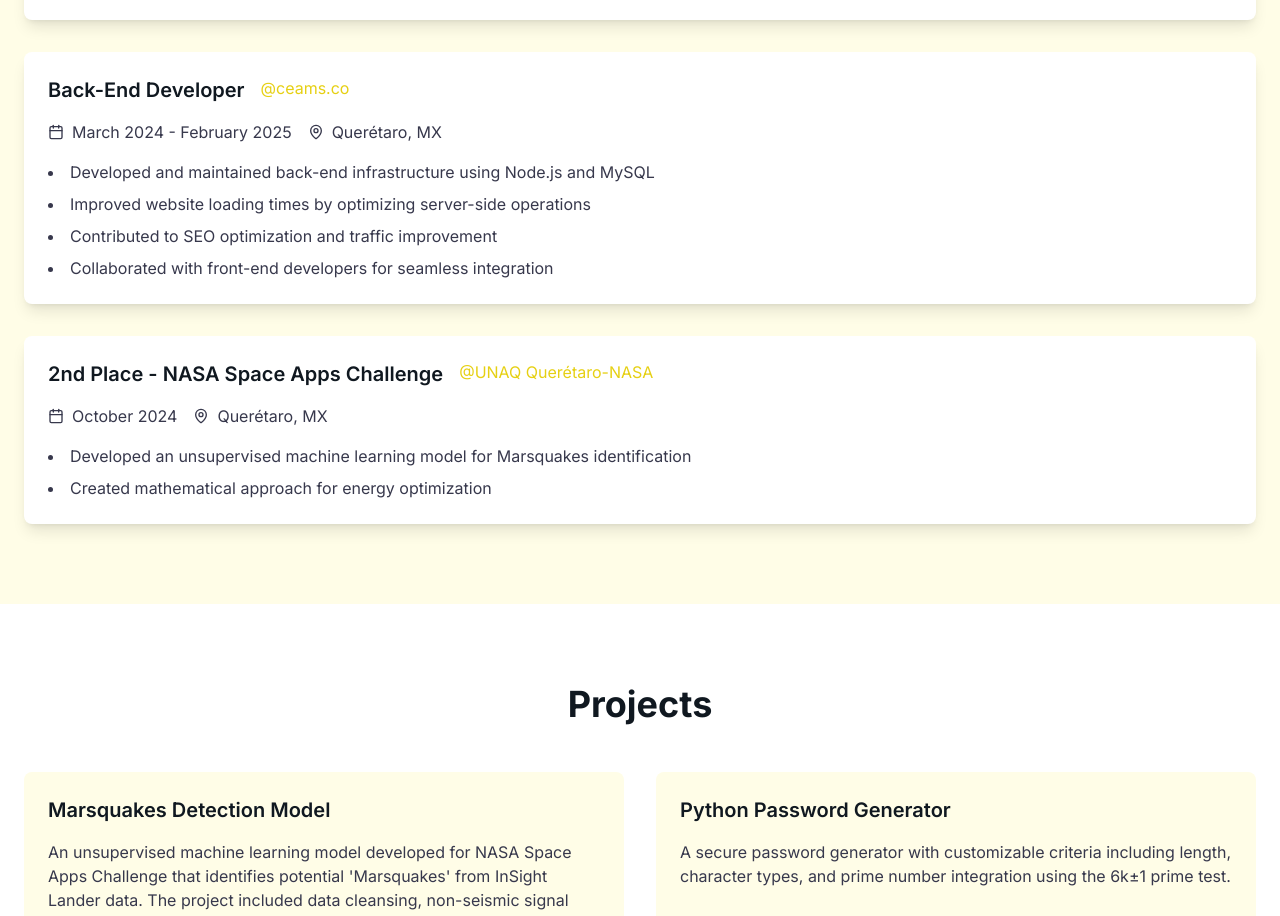
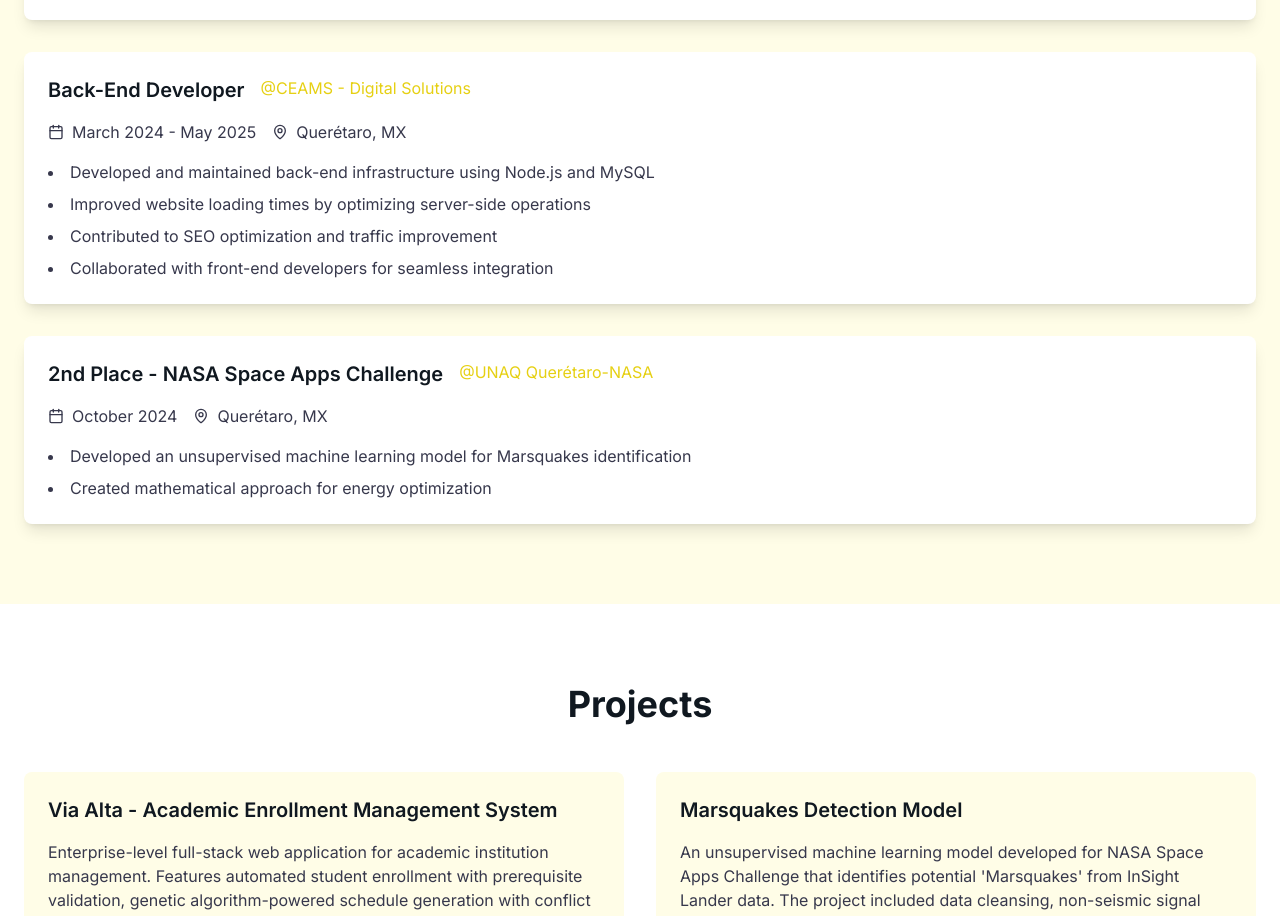
Before and after one commit to KIKW12/EA_Portfolio, a Next.js app: page / in a window 1280 px wide. Shown: the part 2280-3196 px from the top of the page. Built offline with nearby package versions, Linux system fonts and the light colour scheme; no server answers.

Commit message:
[update] skills, experience and resume

```diff
--- a/components/sections/Experience.tsx
+++ b/components/sections/Experience.tsx
@@ -17,9 +17,9 @@ const experienceData: ExperienceType[] = [
   },
   {
     title: "Back-End Developer",
-    company: "ceams.co",
+    company: "CEAMS - Digital Solutions",
     location: "Querétaro, MX",
-    date: "March 2024 - February 2025",
+    date: "March 2024 - May 2025",
     website: "https://ceams.co",
     description: [
       "Developed and maintained back-end infrastructure using Node.js and MySQL",
--- a/components/sections/Projects.tsx
+++ b/components/sections/Projects.tsx
@@ -3,6 +3,12 @@ import { Github, ExternalLink } from 'lucide-react';
 import { Project } from '../../types';
 
 const projects: Project[] = [
+  {
+    title: "Via Alta - Academic Enrollment Management System",
+    description: "Enterprise-level full-stack web application for academic institution management. Features automated student enrollment with prerequisite validation, genetic algorithm-powered schedule generation with conflict resolution, multi-role authentication, and coordinator dashboard. Reduced manual enrollment processing by 80% and eliminated scheduling conflicts through automated validation. Built with Next.js 15, React 19, TypeScript, PostgreSQL, and deployed on cloud infrastructure.",
+    technologies: ["Next.js", "React", "TypeScript", "PostgreSQL", "Node.js", "Tailwind CSS", "Genetic Algorithm", "OAuth2", "Heroku"],
+    github: "https://github.com/MateoMinghi/via_alta"
+  },
   {
     title: "Marsquakes Detection Model",
     description: "An unsupervised machine learning model developed for NASA Space Apps Challenge that identifies potential 'Marsquakes' from InSight Lander data. The project included data cleansing, non-seismic signal elimination, and energy optimization based on rotation angle. Achieved 2nd place in the local event.",
--- a/components/sections/Skills.tsx
+++ b/components/sections/Skills.tsx
@@ -136,6 +136,16 @@ const skills: SkillsData = {
       name: "Matplotlib",
       icon: "https://raw.githubusercontent.com/devicons/devicon/master/icons/python/python-original.svg",
       proficiency: "Proficient" as const
+    },
+    {
+      name: "Threading",
+      icon: "https://raw.githubusercontent.com/devicons/devicon/master/icons/python/python-original.svg",
+      proficiency: "Proficient" as const
+    },
+    {
+      name: "Jest",
+      icon: "https://raw.githubusercontent.com/devicons/devicon/master/icons/jest/jest-plain.svg",
+      proficiency: "Intermediate" as const
     }
   ]
 };
```
Also changed, not shown: 1 other file (tests, documents, lock files or other folders).
